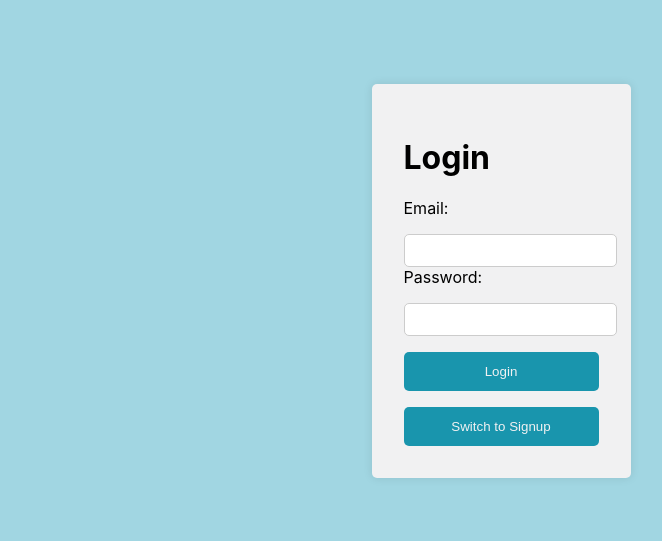
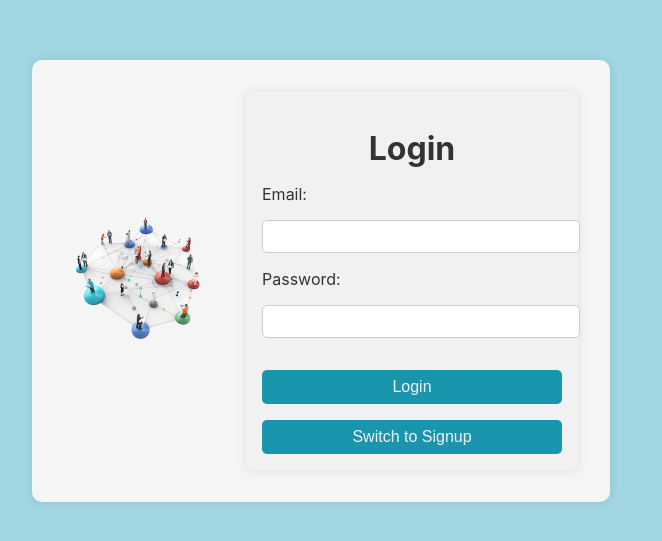
Before and after one commit to Saravananms7/Social-Media-App, a React (Create React App) app: page / in a window 1280 px wide. Shown: the part 119-660 px from the top of the page, without its empty margins (319-981 px from the left). Built offline with nearby package versions, Linux system fonts and the light colour scheme.

Commit message:
Login image

```diff
--- a/src/App.css
+++ b/src/App.css
@@ -3,45 +3,86 @@
   justify-content: center;
   align-items: center;
   height: 100vh;
-  background-color:#A1D6E2;
+  background-color: #A1D6E2;
+}
+
+.container {
+  display: flex;
+  align-items: center;
+  background: #f5f5f5;
+  padding: 2rem;
+  border-radius: 10px;
+  box-shadow: 0 0 10px rgba(0, 0, 0, 0.1);
+}
+
+.image-container {
+  margin-right: 2rem; /* Space between image and form */
+}
+
+.image-container img {
+  width: 150px; /* Adjust the width as needed */
+  height: auto;
+  border-radius: 5px;
 }
 
 .form-container {
   background: #F1F1F2;
-  padding: 2rem;
+  padding: 1rem;
   border-radius: 5px;
   box-shadow: 0 0 10px rgba(0, 0, 0, 0.1);
-  margin-top: 100px;
-  margin-bottom: 100px;
-  margin-left: 360px;
+  width: 300px;
 }
 
-
+.form-container h1 {
+  margin-bottom: 1rem;
+  text-align: center;
+  color: #333;
+}
 
 .form-container label {
   display: block;
   margin-bottom: 0.5rem;
+  color: #333;
 }
 
 .form-container input {
   width: 100%;
   padding: 0.5rem;
   margin-top: 0.5rem;
+  margin-bottom: 1rem;
   border: 1px solid #ccc;
   border-radius: 5px;
 }
 
 .form-container button {
   width: 100%;
-  padding: 0.75rem;
+  padding: 0.5rem;
   margin-top: 1rem;
   border: none;
   background: #1995AD;
   color: #F1F1F2;
   border-radius: 5px;
   cursor: pointer;
+  font-size: 1rem;
 }
 
 .form-container button:hover {
-  background:#1995AD;
+  background: #157A9C;
 }
+
+.switch-button {
+  background: none;
+  border: none;
+  color: #1995AD;
+  cursor: pointer;
+  text-align: center;
+  display: block;
+  width: 100%;
+  margin-top: 1rem;
+  font-size: 0.9rem;
+}
+
+.switch-button:hover {
+  color: #157A9C;
+  text-decoration: underline;
+}
--- a/src/App.js
+++ b/src/App.js
@@ -1,5 +1,6 @@
 import React, { useState } from 'react';
 import './App.css';
+import image from '../src/Images/login.png';
 
 function App() {
   const [isLogin, setIsLogin] = useState(true);
@@ -30,6 +31,10 @@ function App() {
 
   return (
     <div className="App">
+      <div className="container">
+        <div className="image-container">
+          <img src={image} alt="Login page" />
+        </div>
         <div className="form-container">
           <h1>{isLogin ? 'Login' : 'Signup'}</h1>
           {isLogin ? (
@@ -91,9 +96,10 @@ function App() {
               <button type="submit">Signup</button>
             </form>
           )}
-        <button onClick={() => setIsLogin(!isLogin)}>
+          <button className="switch-button" onClick={() => setIsLogin(!isLogin)}>
             {isLogin ? 'Switch to Signup' : 'Switch to Login'}
           </button>
+        </div>
       </div>
     </div>
   );
```
Also changed, not shown: src/Images/login.png (added). Lines whose indentation alone changed are shown as unchanged.
